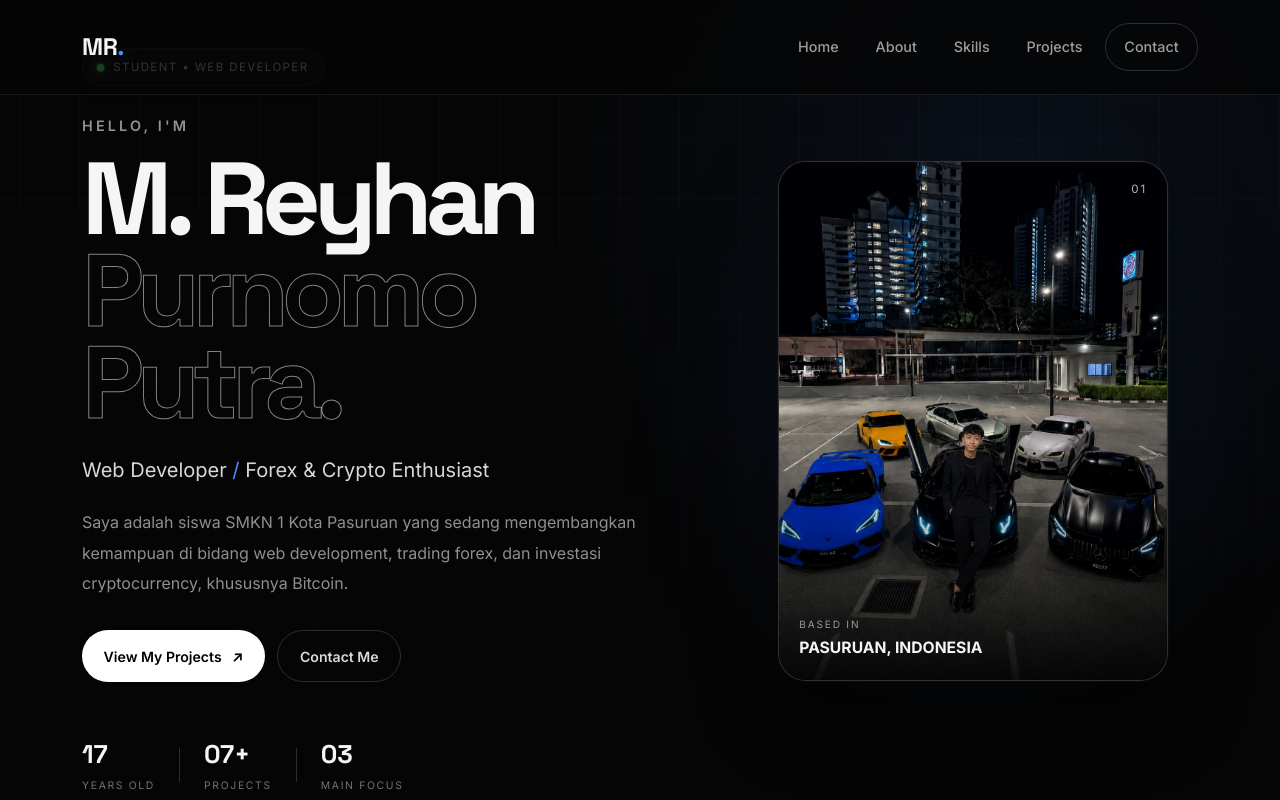
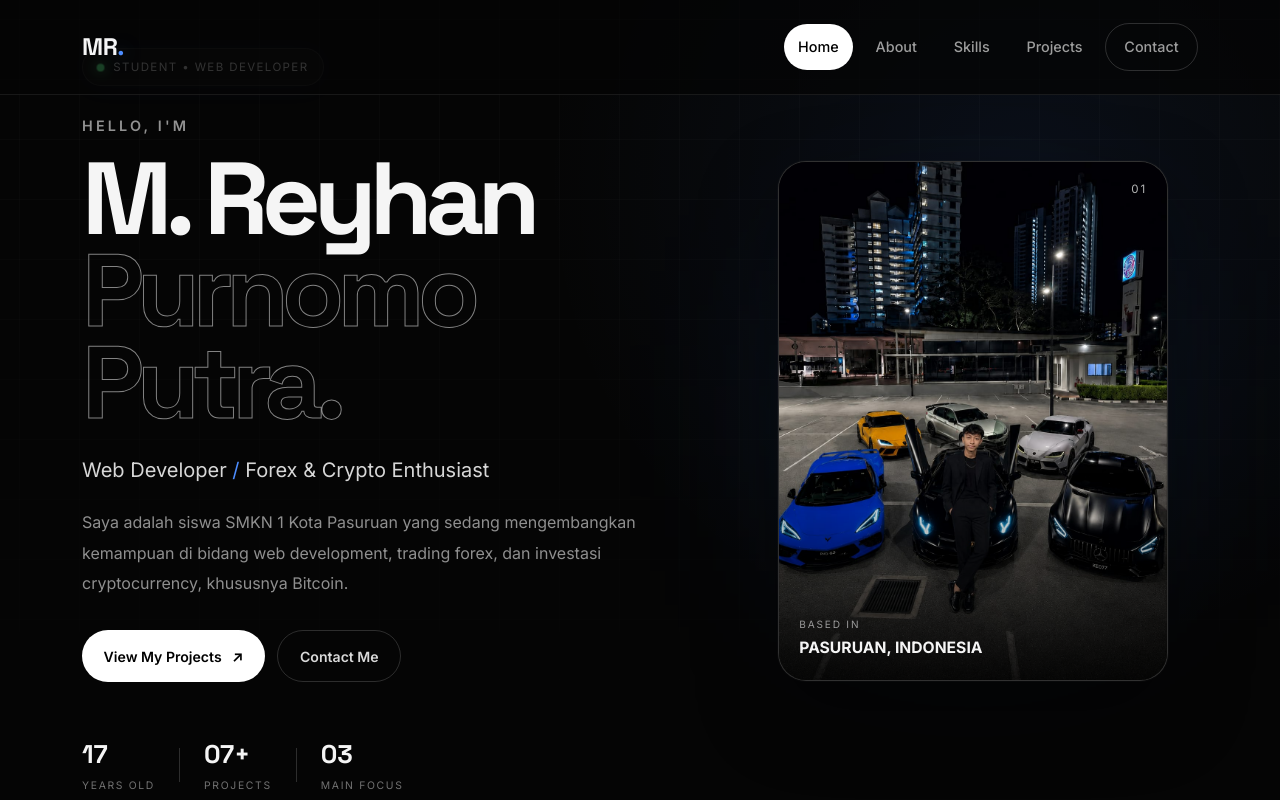
Before and after one commit to rey372479-png/portfolio-reyhan, a Next.js app: page / in a window 1280 px wide. Shown: the top 800 px of the page. Built offline with nearby package versions, Linux system fonts and the light colour scheme.

Commit message:
Add active navigation styling

```diff
--- a/src/app/Navbar.tsx
+++ b/src/app/Navbar.tsx
@@ -1,6 +1,7 @@
 "use client";
 
 import Link from "next/link";
+import { usePathname } from "next/navigation";
 import { useState } from "react";
 
 const links = [
@@ -12,6 +13,7 @@ const links = [
 
 export default function Navbar() {
   const [isOpen, setIsOpen] = useState(false);
+  const pathname = usePathname();
 
   const closeMenu = () => setIsOpen(false);
 
@@ -42,7 +44,7 @@ export default function Navbar() {
               <Link
                 key={link.href}
                 href={link.href}
-                className="nav-link"
+                className={`nav-link${pathname === link.href ? " active" : ""}`}
                 onClick={closeMenu}
               >
                 {link.label}
@@ -51,7 +53,7 @@ export default function Navbar() {
 
             <Link
               href="/kontak"
-              className="nav-link nav-contact"
+              className={`nav-link nav-contact${pathname === "/kontak" ? " active" : ""}`}
               onClick={closeMenu}
             >
               Contact
--- a/src/app/globals.css
+++ b/src/app/globals.css
@@ -122,6 +122,18 @@ a {
 
 .nav-link:hover::after {
   transform: scaleX(1);
+}
+
+.nav-link.active {
+  background: white;
+  color: black !important;
+  border-color: white;
+  border-radius: 999px;
+  transform: none;
+}
+
+.nav-link.active::after {
+  display: none;
 }
 
 .nav-contact {
@@ -1197,6 +1209,14 @@ a {
     border-radius: 0;
   }
 
+  .nav-link.active,
+  .nav-contact.active {
+    width: fit-content;
+    padding: 0.6rem 0.9rem !important;
+    border: 1px solid white;
+    border-radius: 999px;
+  }
+
   .hero-title {
     font-size: clamp(3.4rem, 14vw, 5.3rem);
   }
```
